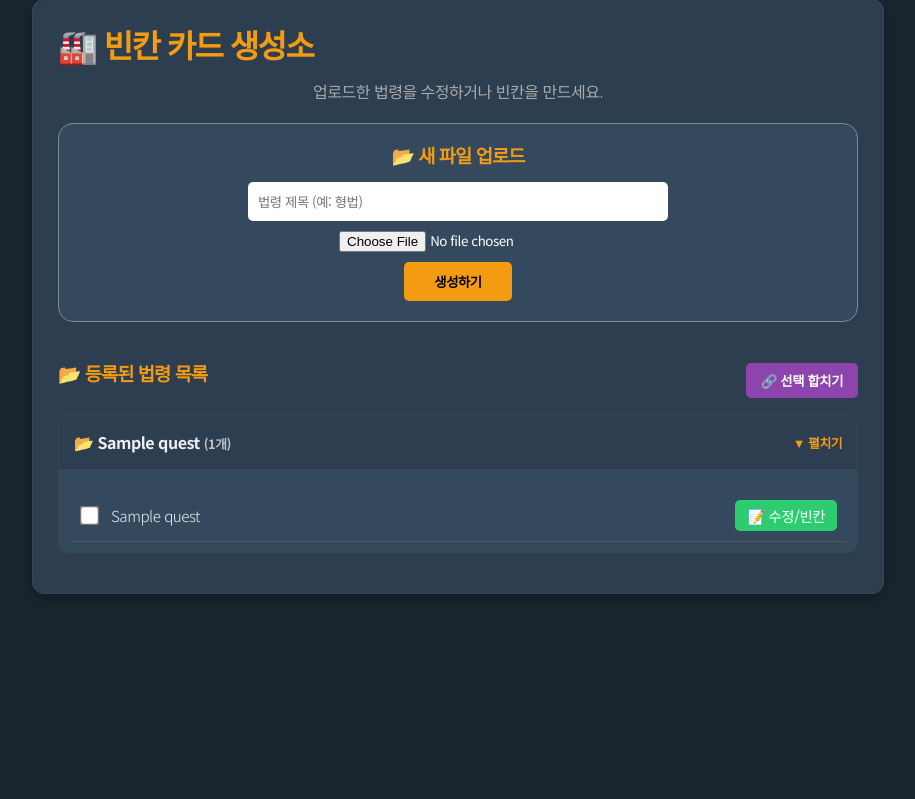
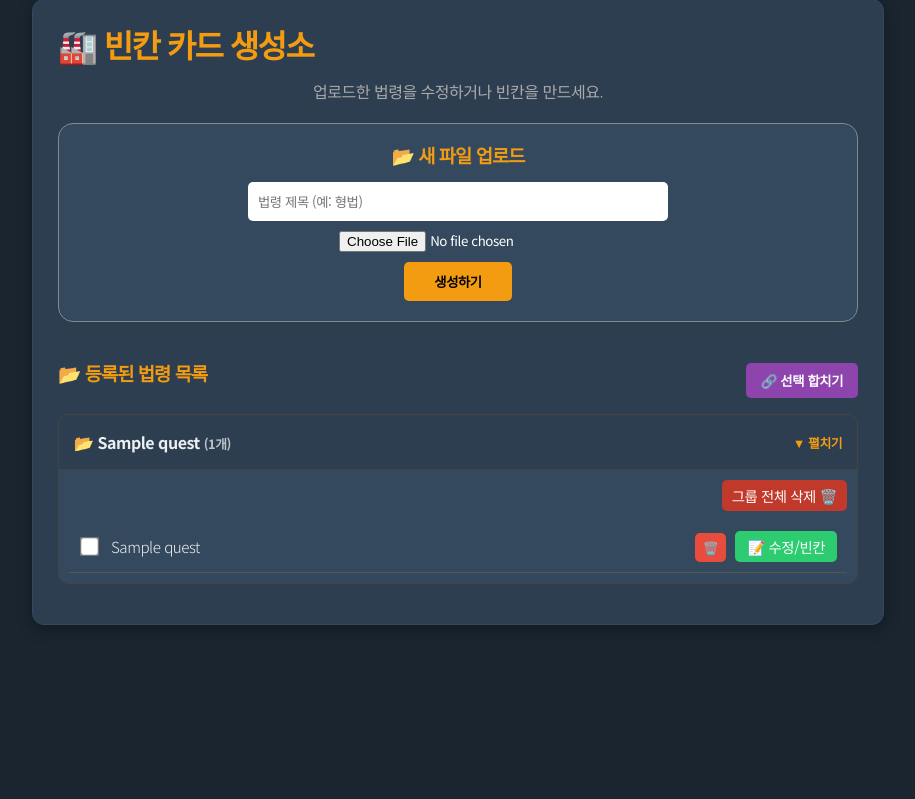
Before and after one commit to pky060921-debug/law, a Flask app: template templates/zone_generate.html in a window 1280 px wide, after a click that opens the changed part. Shown: the part 31-830 px from the top of the page, without its empty margins (182-1097 px from the left). Run offline with Flask 3, Linux system fonts and the light colour scheme; the template is opened without the code that fills it: most values are stand-ins (such as "Sample title", 1, 10 or a date in 2020).

Commit message:
Update zone_generate.html

```diff
--- a/templates/zone_generate.html
+++ b/templates/zone_generate.html
@@ -16,10 +16,10 @@
     </form>
 </div>
 
-<form method="POST" id="merge-form" style="margin-top:40px;">
+<form method="POST" id="main-list-form" style="margin-top:40px;">
     <div style="display:flex; justify-content:space-between; align-items:center; margin-bottom:15px;">
         <h3>📂 등록된 법령 목록</h3>
-        <button type="submit" name="merge_action" value="merge" style="background:#8e44ad; color:white; border:none; padding:8px 15px; border-radius:5px; font-weight:bold; cursor:pointer;">
+        <button type="submit" name="merge_targets" value="merge" style="background:#8e44ad; color:white; border:none; padding:8px 15px; border-radius:5px; font-weight:bold; cursor:pointer;" onclick="return confirm('선택한 카드들을 하나로 합치시겠습니까?');">
             🔗 선택 합치기
         </button>
     </div>
@@ -45,7 +45,10 @@
 
             <div style="background:#34495e; padding:10px; border-top:1px solid #444;">
                 <div style="text-align:right; margin-bottom:10px;">
-                    </div>
+                    <button type="submit" name="delete_group" value="{{ title }}" style="background:#c0392b; color:white; border:none; padding:5px 10px; border-radius:5px; cursor:pointer; font-size:0.9rem;" onclick="return confirm('정말 \'' + '{{ title }}' + '\' 그룹 전체를 삭제하시겠습니까?');">
+                        그룹 전체 삭제 🗑️
+                    </button>
+                </div>
 
                 {% for item in items %}
                 <div style="padding:10px; border-bottom:1px solid #555; display:flex; align-items:center;">
@@ -60,6 +63,9 @@
                         </span>
 
                         <div>
+                            <button type="submit" name="delete_single" value="{{ item.get('quest_name') }}" style="background:#e74c3c; color:white; border:none; padding:5px 8px; border-radius:5px; cursor:pointer; font-size:0.8rem; margin-right:5px;" onclick="return confirm('이 카드를 삭제하시겠습니까?');">
+                                🗑️
+                            </button>
                             <a href="/maker?quest_name={{ item.get('quest_name') }}" style="text-decoration:none;">
                                 <button type="button" style="background:#2ecc71; color:white; border:none; padding:5px 12px; border-radius:5px; cursor:pointer; font-size:0.9rem;">
                                     📝 수정/빈칸
```
